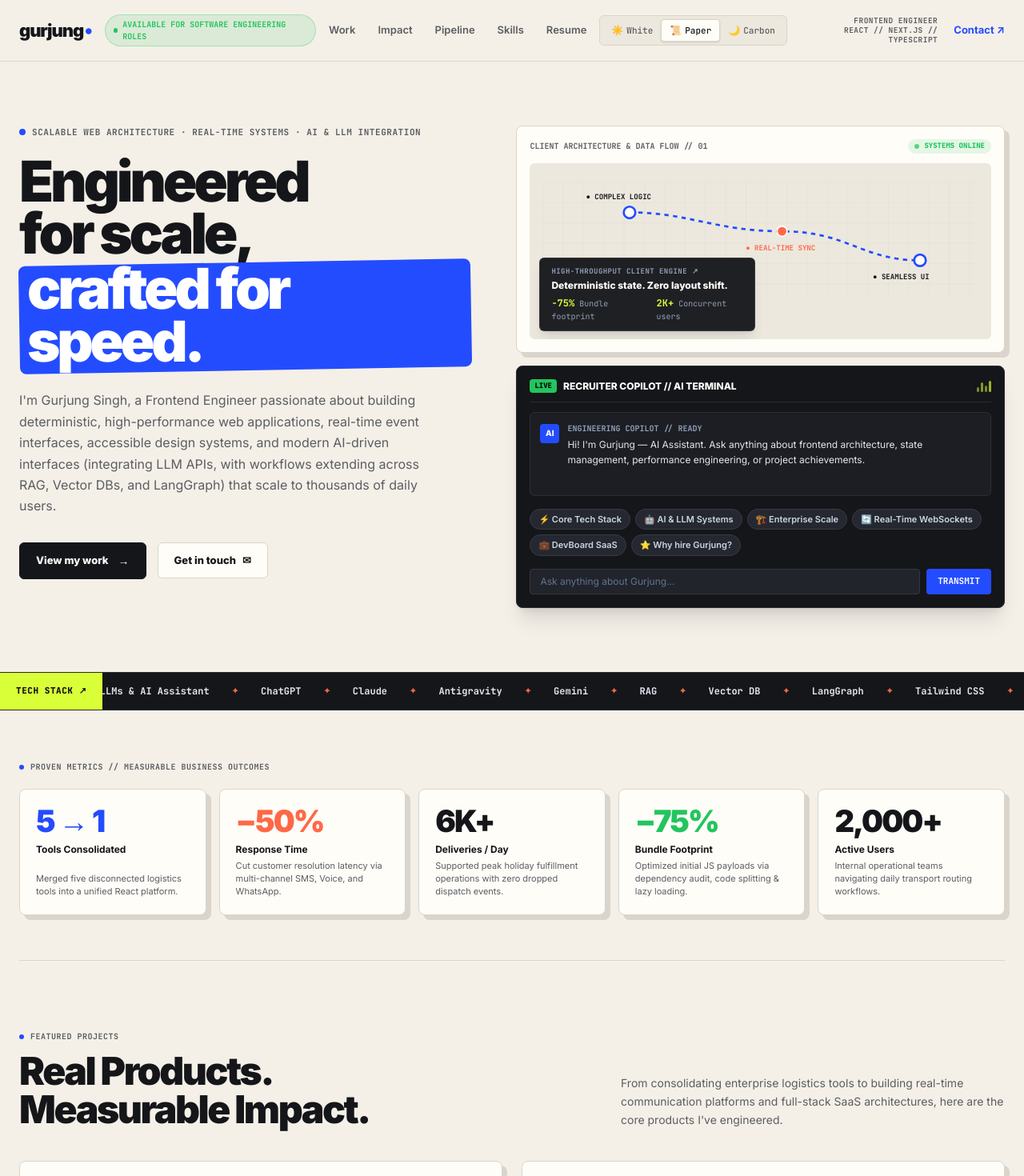
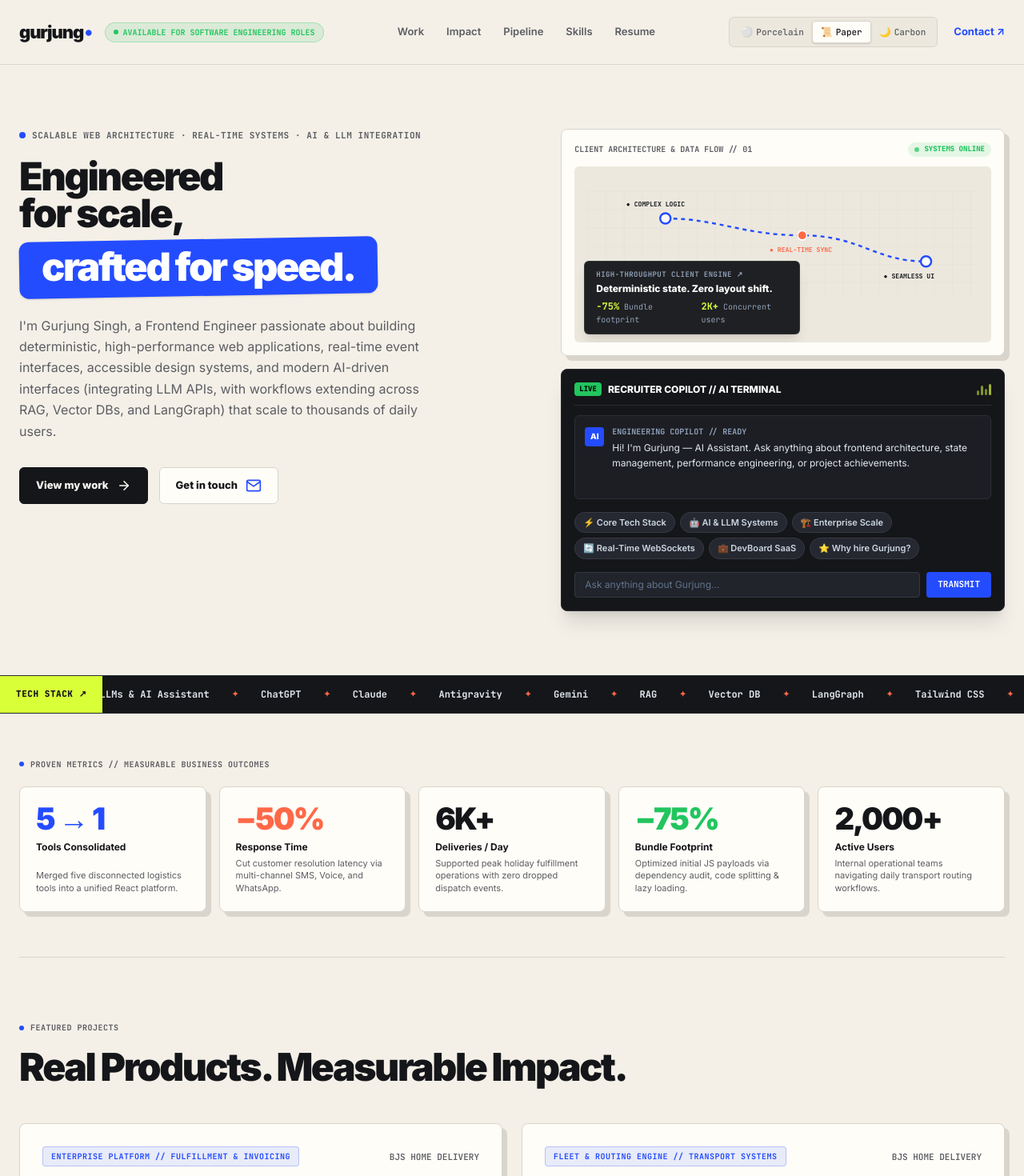
Before and after one commit to gurjung/portfolio, a Next.js app: page / in a window 1280 px wide. Shown: the top 1470 px of the page at 80% size. Built offline with nearby package versions, Linux system fonts and the light colour scheme.

Commit message:
fix(responsive): refine text alignments, scroll offsets, badge sizing, and tablet navigation

```diff
--- a/src/app/globals.css
+++ b/src/app/globals.css
@@ -1,8 +1,12 @@
 @import "tailwindcss";
 
 @theme {
-  --font-sans: var(--font-inter), -apple-system, BlinkMacSystemFont, "Segoe UI", Roboto, sans-serif;
-  --font-mono: var(--font-mono), ui-monospace, SFMono-Regular, Menlo, Monaco, Consolas, monospace;
+  --font-sans:
+    var(--font-inter), -apple-system, BlinkMacSystemFont, "Segoe UI", Roboto,
+    sans-serif;
+  --font-mono:
+    var(--font-mono), ui-monospace, SFMono-Regular, Menlo, Monaco, Consolas,
+    monospace;
 
   --color-canvas: var(--bg-page);
   --color-surface: var(--bg-card);
@@ -23,50 +27,50 @@
 :root,
 html[data-theme="paper"] {
   color-scheme: light;
-  --bg-page: #F4F0E8;
-  --bg-card: #FFFDF8;
-  --bg-card-subtle: #ECE8DE;
+  --bg-page: #f4f0e8;
+  --bg-card: #fffdf8;
+  --bg-card-subtle: #ece8de;
   --text-main: #151619;
-  --text-muted: #5C5D62;
-  --border-color: #D9D5CC;
+  --text-muted: #5c5d62;
+  --border-color: #d9d5cc;
   --border-strong: #151619;
-  --accent-blue: #244CFF;
-  --accent-lime: #D9FF39;
-  --accent-orange: #FF6847;
-  --accent-green: #22C55E;
-  --card-shadow: 6px 6px 0px #D9D5CC;
+  --accent-blue: #244cff;
+  --accent-lime: #d9ff39;
+  --accent-orange: #ff6847;
+  --accent-green: #22c55e;
+  --card-shadow: 6px 6px 0px #d9d5cc;
 }
 
 html[data-theme="carbon"] {
   color-scheme: dark;
-  --bg-page: #0C0D12;
+  --bg-page: #0c0d12;
   --bg-card: #141620;
-  --bg-card-subtle: #1C1F2E;
-  --text-main: #F8FAFC;
-  --text-muted: #94A3B8;
-  --border-color: #26293B;
-  --border-strong: #3B82F6;
-  --accent-blue: #3B82F6;
-  --accent-lime: #10B981;
-  --accent-orange: #F97316;
-  --accent-green: #10B981;
+  --bg-card-subtle: #1c1f2e;
+  --text-main: #f8fafc;
+  --text-muted: #94a3b8;
+  --border-color: #26293b;
+  --border-strong: #3b82f6;
+  --accent-blue: #3b82f6;
+  --accent-lime: #10b981;
+  --accent-orange: #f97316;
+  --accent-green: #10b981;
   --card-shadow: 6px 6px 0px #060709;
 }
 
 html[data-theme="swiss"] {
   color-scheme: light;
-  --bg-page: #FFFFFF;
-  --bg-card: #F9FAFB;
-  --bg-card-subtle: #F3F4F6;
-  --text-main: #0A0A0A;
-  --text-muted: #4B5563;
-  --border-color: #E5E7EB;
-  --border-strong: #0A0A0A;
-  --accent-blue: #0284C7;
-  --accent-lime: #84CC16;
-  --accent-orange: #EA580C;
-  --accent-green: #16A34A;
-  --card-shadow: 6px 6px 0px #E5E7EB;
+  --bg-page: #ffffff;
+  --bg-card: #f9fafb;
+  --bg-card-subtle: #f3f4f6;
+  --text-main: #0a0a0a;
+  --text-muted: #4b5563;
+  --border-color: #e5e7eb;
+  --border-strong: #0a0a0a;
+  --accent-blue: #0284c7;
+  --accent-lime: #84cc16;
+  --accent-orange: #ea580c;
+  --accent-green: #16a34a;
+  --card-shadow: 6px 6px 0px #e5e7eb;
 }
 
 /* ==========================================================================
@@ -81,18 +85,24 @@ body {
   color: var(--text-main);
   font-family: var(--font-sans);
   min-height: 100vh;
-  transition: background-color 0.25s ease, color 0.25s ease;
+  transition:
+    background-color 0.25s ease,
+    color 0.25s ease;
   -webkit-font-smoothing: antialiased;
 }
 
 ::selection {
   background-color: var(--accent-blue);
-  color: #FFFFFF;
+  color: #ffffff;
 }
 
 @keyframes marquee {
-  0% { transform: translateX(0); }
-  100% { transform: translateX(-50%); }
+  0% {
+    transform: translateX(0);
+  }
+  100% {
+    transform: translateX(-50%);
+  }
 }
 
 @media (prefers-reduced-motion: reduce) {
--- a/src/app/layout.tsx
+++ b/src/app/layout.tsx
@@ -17,7 +17,7 @@ const jetbrainsMono = JetBrains_Mono({
 });
 
 export const metadata: Metadata = {
-  title: `${siteConfig.name} — Frontend Engineer | Logistics & CCaaS`,
+  title: `${siteConfig.name} — Frontend Engineer`,
   description: `${siteConfig.description} Specializing in React, TypeScript, Next.js, and high-scale logistics & contact center frontends.`,
   authors: [{ name: siteConfig.name, url: siteConfig.links.github }],
   creator: siteConfig.name,
--- a/src/components/Header.tsx
+++ b/src/components/Header.tsx
@@ -1,26 +1,25 @@
-'use client';
+"use client";
 
-import React, { useState } from 'react';
-import Link from 'next/link';
-import { portfolioData } from '@/data/portfolioData';
-import { ThemeSwitcher } from './ThemeSwitcher';
+import React, { useState } from "react";
+import Link from "next/link";
+import { portfolioData } from "@/data/portfolioData";
+import { ThemeSwitcher } from "./ThemeSwitcher";
 
 export function Header() {
   const [mobileMenuOpen, setMobileMenuOpen] = useState(false);
   const { personal } = portfolioData;
 
   const navLinks = [
-    { label: 'Work', href: '#work' },
-    { label: 'Impact', href: '#impact' },
-    { label: 'Pipeline', href: '#pipeline' },
-    { label: 'Skills', href: '#skills' },
-    { label: 'Resume', href: '#recruiter-hub' },
+    { label: "Work", href: "#work" },
+    { label: "Impact", href: "#impact" },
+    { label: "Pipeline", href: "#pipeline" },
+    { label: "Skills", href: "#skills" },
+    { label: "Resume", href: "#recruiter-hub" },
   ];
 
   return (
     <header className="sticky top-0 z-50 w-full backdrop-blur-md bg-[var(--bg-page)]/90 border-b border-[var(--border-color)] transition-colors duration-200">
-      <div className="w-[min(1340px,calc(100%-48px))] mx-auto h-[76px] flex items-center justify-between gap-4">
-
+      <div className="w-[min(1340px,calc(100%-48px))] mx-auto h-20 flex items-center justify-between gap-4">
         {/* Brand Logo & Live Status */}
         <div className="flex items-center gap-4">
           <Link
@@ -28,7 +27,9 @@ export function Header() {
             className="text-[22px] font-[850] tracking-[-0.05em] text-[var(--text-main)] flex items-center hover:opacity-90 transition-opacity"
           >
             {personal.logoText}
-            <span className="text-[var(--accent-blue)] text-[24px] ml-0.5">•</span>
+            <span className="text-[var(--accent-blue)] text-[24px] ml-0.5">
+              •
+            </span>
           </Link>
 
           <div className="hidden lg:inline-flex items-center gap-1.5 px-2.5 py-1 rounded-full text-[10px] font-mono font-bold bg-[rgba(34,197,94,0.12)] text-[var(--accent-green)] border border-[rgba(34,197,94,0.3)]">
@@ -38,7 +39,10 @@ export function Header() {
         </div>
 
         {/* Desktop Navigation */}
-        <nav aria-label="Main Navigation" className="hidden md:flex items-center gap-7 text-[13px] font-semibold text-[var(--text-main)]">
+        <nav
+          aria-label="Main Navigation"
+          className="hidden lg:flex items-center gap-7 text-[13px] font-semibold text-[var(--text-main)]"
+        >
           {navLinks.map((link) => (
             <a
               key={link.label}
@@ -55,14 +59,9 @@ export function Header() {
           {/* 3-Way Theme Switcher */}
           <ThemeSwitcher />
 
-          <div className="hidden xl:block text-right font-mono text-[9.5px] font-bold text-[var(--text-muted)] leading-tight uppercase tracking-wider">
-            FRONTEND ENGINEER<br />
-            REACT // NEXT.JS // TYPESCRIPT
-          </div>
-
           <a
             href={`mailto:${personal.email}`}
-            className="inline-flex items-center gap-1 text-[13px] font-bold text-[var(--accent-blue)] hover:underline whitespace-nowrap pl-1"
+            className="hidden sm:inline-flex items-center gap-1 text-[13px] font-bold text-[var(--accent-blue)] hover:underline whitespace-nowrap pl-1"
           >
             Contact ↗
           </a>
@@ -72,16 +71,16 @@ export function Header() {
             type="button"
             onClick={() => setMobileMenuOpen(!mobileMenuOpen)}
             aria-label="Toggle navigation menu"
-            className="md:hidden p-2 text-[var(--text-main)] rounded-md border border-[var(--border-color)] bg-[var(--bg-card)]"
+            className="lg:hidden p-2 text-[var(--text-main)] rounded-md border border-[var(--border-color)] bg-[var(--bg-card)]"
           >
-            {mobileMenuOpen ? '✕' : '☰'}
+            {mobileMenuOpen ? "✕" : "☰"}
           </button>
         </div>
       </div>
 
       {/* Mobile Drawer Menu */}
       {mobileMenuOpen && (
-        <div className="md:hidden border-b border-[var(--border-color)] bg-[var(--bg-card)] px-6 py-4 flex flex-col gap-3 font-semibold text-[14px]">
+        <div className="lg:hidden border-b border-[var(--border-color)] bg-[var(--bg-card)] px-6 py-4 flex flex-col gap-3 font-semibold text-[14px]">
           {navLinks.map((link) => (
             <a
               key={link.label}
@@ -94,7 +93,10 @@ export function Header() {
           ))}
           <div className="pt-2 border-t border-[var(--border-color)] flex items-center justify-between text-xs font-mono text-[var(--text-muted)]">
             <span>{personal.statusBadge}</span>
-            <a href={`mailto:${personal.email}`} className="text-[var(--accent-blue)] font-bold">
+            <a
+              href={`mailto:${personal.email}`}
+              className="text-[var(--accent-blue)] font-bold"
+            >
               {personal.email}
             </a>
           </div>
--- a/src/components/ImpactLedger.tsx
+++ b/src/components/ImpactLedger.tsx
@@ -7,12 +7,14 @@ export function ImpactLedger() {
   const { executiveMetrics } = portfolioData;
 
   return (
-    <section className="w-[min(1340px,calc(100%-48px))] mx-auto py-14 border-b border-[var(--border-color)] transition-colors duration-200" id="impact">
+    <section className="w-[min(1340px,calc(100%-48px))] mx-auto py-14 border-b border-[var(--border-color)] transition-colors duration-200 scroll-mt-20" id="impact">
 
       {/* Section Eyebrow */}
-      <div className="inline-flex items-center gap-2 font-mono text-[10px] font-bold text-[var(--text-muted)] tracking-wider uppercase mb-5">
-        <span className="w-1.5 h-1.5 rounded-full bg-[var(--accent-blue)]" />
-        <span>PROVEN METRICS // MEASURABLE BUSINESS OUTCOMES</span>
+      <div className="flex justify-center lg:justify-start mb-5">
+        <div className="inline-flex items-center gap-2 font-mono text-[10px] font-bold text-[var(--text-muted)] tracking-wider uppercase">
+          <span className="w-1.5 h-1.5 rounded-full bg-[var(--accent-blue)]" />
+          <span>PROVEN METRICS // MEASURABLE BUSINESS OUTCOMES</span>
+        </div>
       </div>
 
       {/* 5-Card Metrics Grid */}
--- a/src/components/ThemeSwitcher.tsx
+++ b/src/components/ThemeSwitcher.tsx
@@ -8,7 +8,7 @@ export function ThemeSwitcher() {
   const { theme, setTheme } = useTheme();
 
   const options: Array<{ id: Theme; label: string; icon: string; title: string }> = [
-    { id: 'swiss', label: 'White', icon: '☀️', title: 'Clean Swiss Minimalist' },
+    { id: 'swiss', label: 'Porcelain', icon: '⚪', title: 'Refined Porcelain Minimalist' },
     { id: 'paper', label: 'Paper', icon: '📜', title: 'Signature Warm Paper Editorial' },
     { id: 'carbon', label: 'Carbon', icon: '🌙', title: 'Dark Cyber Cockpit' },
   ];
--- a/src/components/hero/HeroHeadline.tsx
+++ b/src/components/hero/HeroHeadline.tsx
@@ -2,26 +2,27 @@
 
 import React from 'react';
 import Link from 'next/link';
+import { FiMail, FiArrowRight } from 'react-icons/fi';
 import { portfolioData } from '@/data/portfolioData';
 
 export function HeroHeadline() {
   const { personal } = portfolioData;
 
   return (
-    <div className="flex flex-col justify-center">
+    <div className="flex flex-col justify-center items-center text-center lg:items-start lg:text-left">
       {/* Eyebrow Tag */}
-      <div className="inline-flex items-center gap-2 font-mono text-[11px] font-bold text-[var(--text-muted)] tracking-wider uppercase mb-5">
-        <span className="w-2 h-2 rounded-full bg-[var(--accent-blue)]" />
+      <div className="font-mono text-[9.5px] sm:text-[11px] font-bold text-[var(--text-muted)] tracking-wider uppercase mb-5 text-center lg:text-left flex items-center justify-center lg:justify-start gap-2 max-w-[92vw] flex-wrap sm:flex-nowrap">
+        <span className="w-2 h-2 rounded-full bg-[var(--accent-blue)] shrink-0" />
         <span>{personal.eyebrow}</span>
       </div>
 
       {/* Main Editorial Headline */}
-      <h1 className="text-[clamp(36px,5.5vw,78px)] font-[850] leading-[0.93] tracking-[-0.06em] text-[var(--text-main)] mb-6">
+      <h1 className="text-[clamp(28px,4.5vw,54px)] sm:text-[clamp(34px,4.6vw,58px)] lg:text-[clamp(40px,3.8vw,62px)] font-[850] leading-[0.96] tracking-[-0.05em] text-[var(--text-main)] mb-6">
         {personal.headlineLine1}<br />
         {personal.headlineLine2}<br />
-        <span className="relative inline-block text-white px-2.5 pb-1 z-10 mt-1">
+        <span className="relative inline-block text-white px-3.5 py-1 sm:px-6 sm:py-2.5 lg:px-7 lg:py-3 z-10 mt-1 sm:mt-2 whitespace-nowrap">
           <span
-            className="absolute inset-0 bg-[var(--accent-blue)] rounded-lg -z-10 -rotate-1 transform"
+            className="absolute inset-0 bg-[var(--accent-blue)] rounded-lg sm:rounded-xl -z-10 -rotate-1 transform shadow-sm"
             aria-hidden="true"
           />
           {personal.headlineAccent}
@@ -29,26 +30,26 @@ export function HeroHeadline() {
       </h1>
 
       {/* Intro Description */}
-      <p className="text-[16px] leading-[1.65] text-[var(--text-muted)] max-w-[500px] mb-8 font-normal">
+      <p className="text-[16px] leading-[1.65] text-[var(--text-muted)] max-w-[540px] mb-8 font-normal mx-auto lg:mx-0">
         {personal.intro}
       </p>
 
       {/* CTA Buttons */}
-      <div className="flex items-center gap-3.5 flex-wrap">
+      <div className="flex items-center justify-center lg:justify-start gap-3.5 flex-wrap">
         <a
           href="#work"
-          className="inline-flex items-center gap-3 px-5 py-3 rounded-md text-[13px] font-[750] bg-[var(--border-strong)] text-[var(--bg-card)] border border-[var(--border-strong)] hover:bg-[var(--accent-blue)] hover:border-[var(--accent-blue)] hover:text-white hover:-translate-y-0.5 transition-all duration-200"
+          className="inline-flex items-center gap-2.5 px-5 py-3 rounded-md text-[13px] font-[750] bg-[var(--border-strong)] text-[var(--bg-card)] border border-[var(--border-strong)] hover:bg-[var(--accent-blue)] hover:border-[var(--accent-blue)] hover:text-white hover:-translate-y-0.5 transition-all duration-200"
         >
           <span>View my work</span>
-          <span className="text-sm">→</span>
+          <FiArrowRight className="w-[18px] h-[18px] shrink-0" />
         </a>
 
         <a
           href={`mailto:${personal.email}`}
-          className="inline-flex items-center gap-2 px-5 py-3 rounded-md text-[13px] font-[750] bg-[var(--bg-card)] text-[var(--text-main)] border border-[var(--border-color)] hover:border-[var(--border-strong)] hover:-translate-y-0.5 transition-all duration-200"
+          className="inline-flex items-center gap-2.5 px-5 py-3 rounded-md text-[13px] font-[750] bg-[var(--bg-card)] text-[var(--text-main)] border border-[var(--border-color)] hover:border-[var(--border-strong)] hover:-translate-y-0.5 transition-all duration-200"
         >
           <span>Get in touch</span>
-          <span>✉</span>
+          <FiMail className="w-5 h-5 shrink-0 text-[var(--accent-blue)]" />
         </a>
       </div>
     </div>
--- a/src/components/hero/HeroSection.tsx
+++ b/src/components/hero/HeroSection.tsx
@@ -7,13 +7,13 @@ import { ContactCenterCard } from './ContactCenterCard';
 
 export function HeroSection() {
   return (
-    <section className="w-[min(1340px,calc(100%-48px))] mx-auto py-16 sm:py-20" id="top">
-      <div className="grid grid-cols-1 lg:grid-cols-[1fr_1.08fr] gap-12 lg:gap-14 items-start">
+    <section className="w-[min(1340px,calc(100%-48px))] mx-auto py-16 sm:py-20 scroll-mt-20" id="top">
+      <div className="grid grid-cols-1 lg:grid-cols-[1.12fr_1fr] gap-10 lg:gap-12 xl:gap-14 items-start">
         {/* Left Column: Editorial Headline & Actions */}
         <HeroHeadline />
 
         {/* Right Column: Physical Logistics Route Map + Contact Center [Live] AI Console */}
-        <div className="flex flex-col gap-4 w-full">
+        <div className="flex flex-col gap-4 w-full max-w-[620px] mx-auto lg:max-w-none">
           <LogisticsRouteMap />
           <ContactCenterCard />
         </div>
--- a/src/components/projects/ProjectCard.tsx
+++ b/src/components/projects/ProjectCard.tsx
@@ -5,16 +5,16 @@ import { Project } from '@/data/portfolioData';
 
 export function ProjectCard({ project }: { project: Project }) {
   return (
-    <article className="bg-[var(--bg-card)] border border-[var(--border-color)] rounded-lg p-7 shadow-[var(--card-shadow)] flex flex-col justify-between hover:border-[var(--border-strong)] hover:-translate-y-1 transition-all duration-200">
+    <article className="bg-[var(--bg-card)] border border-[var(--border-color)] rounded-lg p-5 sm:p-7 shadow-[var(--card-shadow)] flex flex-col justify-between hover:border-[var(--border-strong)] hover:-translate-y-1 transition-all duration-200">
 
       {/* Top Details */}
       <div className="mb-5">
         {/* Category & Client Tag Row */}
-        <div className="flex items-center justify-between gap-2 mb-4">
+        <div className="flex flex-wrap sm:flex-nowrap items-start sm:items-center justify-between gap-2 mb-4">
           <span className="bg-[rgba(36,76,255,0.1)] border border-[rgba(36,76,255,0.25)] text-[var(--accent-blue)] px-2.5 py-1 rounded text-[10px] font-mono font-bold tracking-wider uppercase">
             {project.category}
           </span>
-          <span className="font-mono text-[11px] text-[var(--text-muted)] font-semibold">
+          <span className="font-mono text-[11px] text-[var(--text-muted)] font-semibold shrink-0">
             {project.client}
           </span>
         </div>
--- a/src/components/projects/ProjectsSection.tsx
+++ b/src/components/projects/ProjectsSection.tsx
@@ -1,28 +1,26 @@
-'use client';
+"use client";
 
-import React from 'react';
-import { portfolioData } from '@/data/portfolioData';
-import { ProjectCard } from './ProjectCard';
+import React from "react";
+import { portfolioData } from "@/data/portfolioData";
+import { ProjectCard } from "./ProjectCard";
 
 export function ProjectsSection() {
   const { featuredProjects } = portfolioData;
 
   return (
-    <section className="w-[min(1340px,calc(100%-48px))] mx-auto py-20" id="work">
+    <section
+      className="w-[min(1340px,calc(100%-48px))] mx-auto py-20 scroll-mt-20"
+      id="work"
+    >
       {/* Section Header */}
-      <div className="flex flex-col md:flex-row md:items-end justify-between gap-6 mb-10">
-        <div>
-          <div className="inline-flex items-center gap-2 font-mono text-[10px] font-bold text-[var(--text-muted)] tracking-wider uppercase mb-3">
-            <span className="w-1.5 h-1.5 rounded-full bg-[var(--accent-blue)]" />
-            <span>FEATURED PROJECTS</span>
-          </div>
-          <h2 className="text-[clamp(32px,4vw,48px)] font-[850] tracking-[-0.05em] text-[var(--text-main)] leading-none">
-            Real Products.<br />Measurable Impact.
-          </h2>
+      <div className="flex flex-col items-center text-center lg:items-start lg:text-left gap-2 mb-10">
+        <div className="inline-flex items-center gap-2 font-mono text-[10px] font-bold text-[var(--text-muted)] tracking-wider uppercase mb-1">
+          <span className="w-1.5 h-1.5 rounded-full bg-[var(--accent-blue)]" />
+          <span>FEATURED PROJECTS</span>
         </div>
-        <p className="max-w-[480px] text-[14px] leading-[1.65] text-[var(--text-muted)]">
-          From consolidating enterprise logistics tools to building real-time communication platforms and full-stack SaaS architectures, here are the core products I've engineered.
-        </p>
+        <h2 className="text-[clamp(28px,4vw,48px)] font-[850] tracking-[-0.05em] text-[var(--text-main)] leading-tight">
+          Real Products. Measurable Impact.
+        </h2>
       </div>
 
       {/* Projects 2-Column Grid */}
--- a/src/components/skills/SkillsSection.tsx
+++ b/src/components/skills/SkillsSection.tsx
@@ -7,16 +7,16 @@ export function SkillsSection() {
   const { skillsMatrix } = portfolioData;
 
   return (
-    <section className="w-full py-16 bg-[var(--bg-card-subtle)] border-y border-[var(--border-color)] transition-colors duration-200" id="skills">
+    <section className="w-full py-16 bg-[var(--bg-card-subtle)] border-y border-[var(--border-color)] transition-colors duration-200 scroll-mt-20" id="skills">
       <div className="w-[min(1340px,calc(100%-32px))] sm:w-[min(1340px,calc(100%-48px))] mx-auto">
 
         {/* Section Header */}
-        <div className="mb-8">
+        <div className="flex flex-col items-center text-center lg:items-start lg:text-left mb-8">
           <div className="inline-flex items-center gap-2 font-mono text-[10px] font-bold text-[var(--text-muted)] tracking-wider uppercase mb-2">
             <span className="w-1.5 h-1.5 rounded-full bg-[var(--accent-blue)]" />
             <span>TECHNICAL ARSENAL</span>
           </div>
-          <h2 className="text-[26px] sm:text-[30px] font-[850] tracking-[-0.04em] text-[var(--text-main)] leading-tight">
+          <h2 className="text-[24px] sm:text-[28px] lg:text-[30px] font-[850] tracking-[-0.04em] text-[var(--text-main)] leading-tight">
             Tools of the Trade &amp; Engineering Standards
           </h2>
         </div>
```
Also changed, not shown: src/components/pipeline/ArchitecturePipeline.tsx (+5 -5 lines), src/components/recruiter/RecruiterHubSection.tsx (+12 -11 lines).
